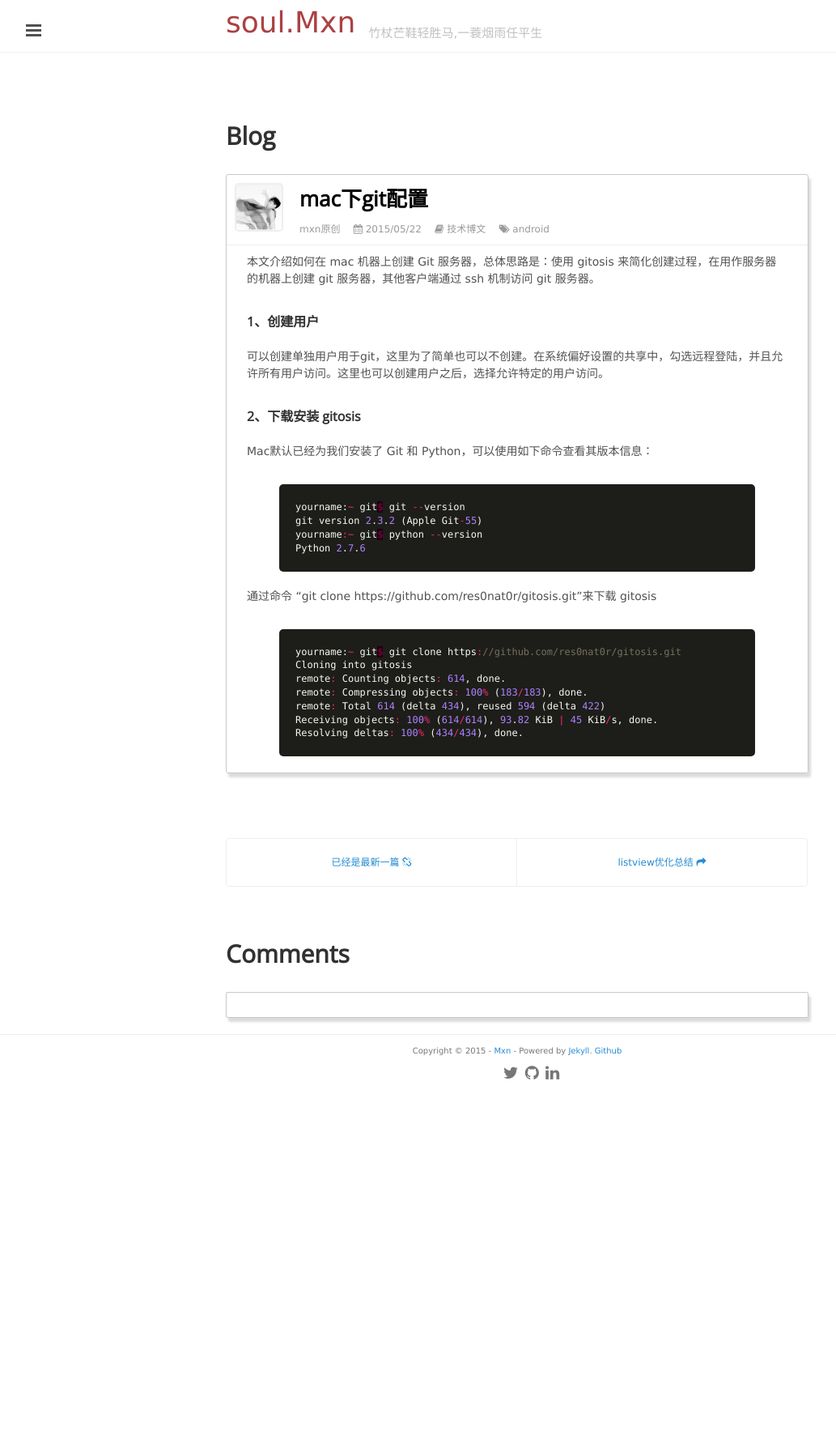
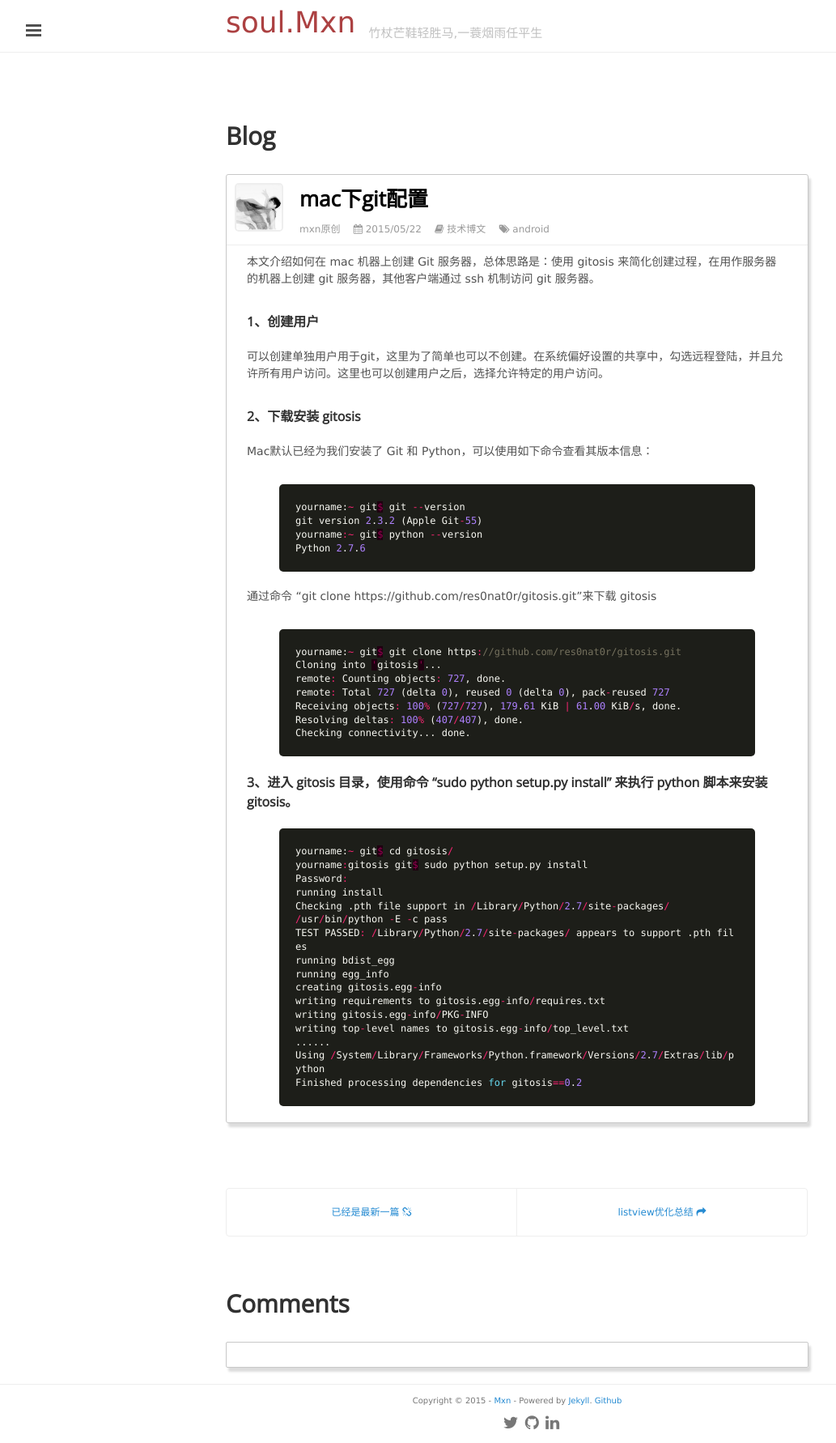
Before and after one commit to mxn21/mxn21.github.io, a Jekyll site: the page built from _posts/2015-5-22-mac下git配置.md, in a window 1280 px wide. Shown: the whole page at 81% size, without its empty margins (1-1034 px from the left). Built offline with Jekyll 4.4.1, drawn with Linux system fonts in a browser that asks for light colours; Markdown is read by kramdown in place of the engine named in the settings; comment, search, counter and statistics services are not loaded; before the commit the page ends 1350 px from its top, so only the background shows below that.

Commit message:
Update 2015-5-22-mac下git配置.md

```diff
--- a/_posts/2015-5-22-mac下git配置.md
+++ b/_posts/2015-5-22-mac下git配置.md
@@ -29,11 +29,32 @@
 {% highlight c %}
 
 yourname:~ git$ git clone https://github.com/res0nat0r/gitosis.git
-Cloning into gitosis
-remote: Counting objects: 614, done.
-remote: Compressing objects: 100% (183/183), done.
-remote: Total 614 (delta 434), reused 594 (delta 422)
-Receiving objects: 100% (614/614), 93.82 KiB | 45 KiB/s, done.
-Resolving deltas: 100% (434/434), done.
+Cloning into 'gitosis'...
+remote: Counting objects: 727, done.
+remote: Total 727 (delta 0), reused 0 (delta 0), pack-reused 727
+Receiving objects: 100% (727/727), 179.61 KiB | 61.00 KiB/s, done.
+Resolving deltas: 100% (407/407), done.
+Checking connectivity... done.
 
 {% endhighlight  %}
+
+####3、进入 gitosis 目录，使用命令 "sudo python setup.py install" 来执行 python 脚本来安装 gitosis。
+
+{% highlight c %}
+yourname:~ git$ cd gitosis/
+yourname:gitosis git$ sudo python setup.py install
+Password:
+running install
+Checking .pth file support in /Library/Python/2.7/site-packages/
+/usr/bin/python -E -c pass
+TEST PASSED: /Library/Python/2.7/site-packages/ appears to support .pth files
+running bdist_egg
+running egg_info
+creating gitosis.egg-info
+writing requirements to gitosis.egg-info/requires.txt
+writing gitosis.egg-info/PKG-INFO
+writing top-level names to gitosis.egg-info/top_level.txt
+......
+Using /System/Library/Frameworks/Python.framework/Versions/2.7/Extras/lib/python
+Finished processing dependencies for gitosis==0.2
+{% endhighlight  %}
```
